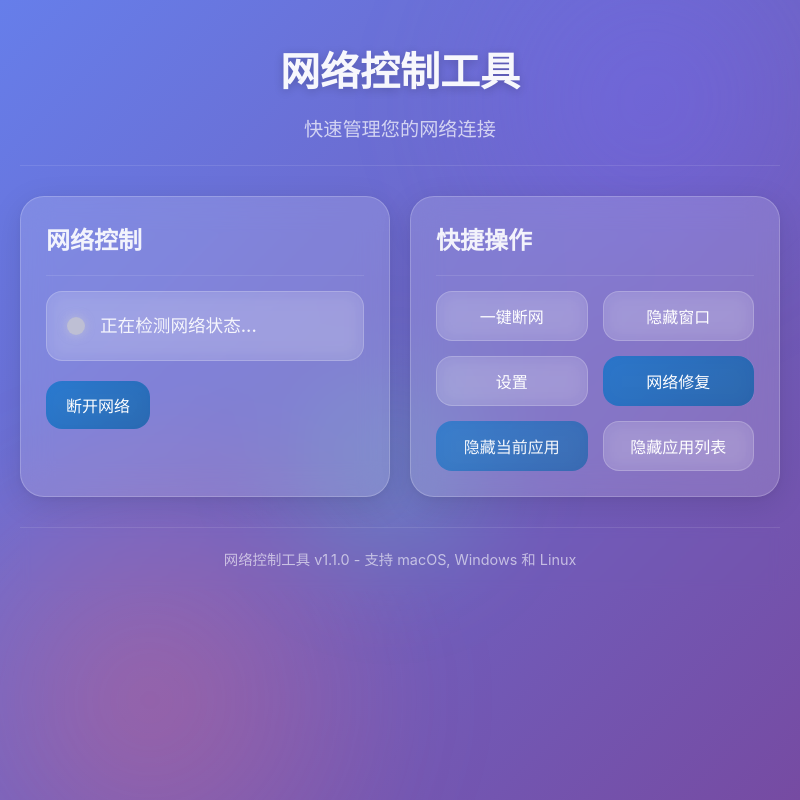
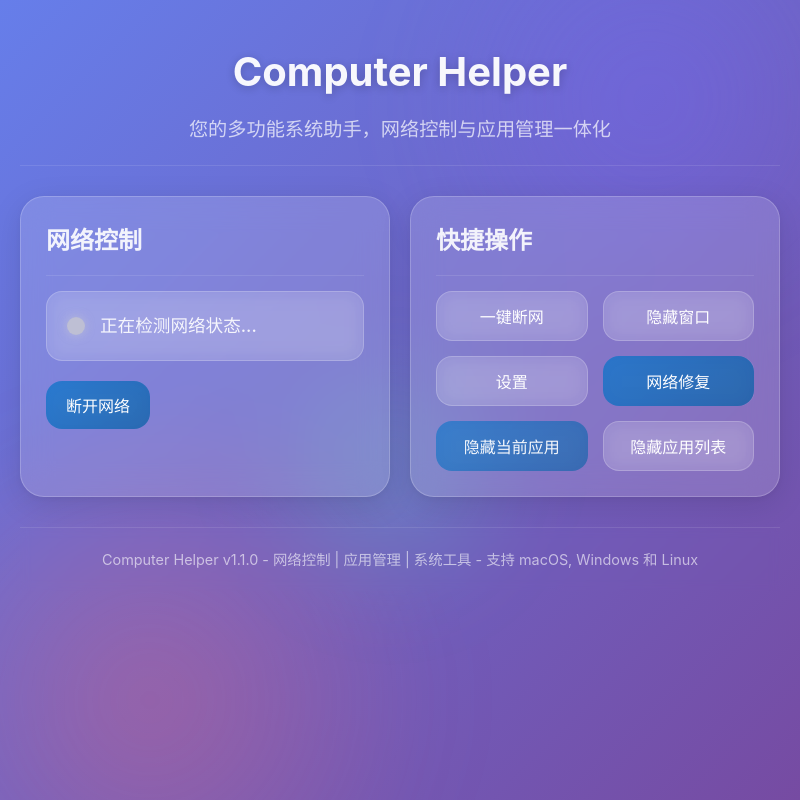
Before and after one commit to molder91/ComputerHelper, an Electron app: page src/renderer/index.html in a window 800 px wide. Drawn offline with Linux system fonts and the light colour scheme; no server answers.

Commit message:
Rebrand application from "网络控制工具" to "Computer Helper"\n\n- Update application title and descriptions in index.html\n- Modify product name in package.json\n- Enhance README.md with expanded feature descriptions\n- Standardize naming across all project files

```diff
--- a/package.json
+++ b/package.json
@@ -1,7 +1,7 @@
 {
   "name": "computer-helper",
   "version": "1.0.0",
-  "description": "一个跨平台的电脑助手应用",
+  "description": "一个跨平台的Computer Helper应用",
   "main": "src/main/main.js",
   "scripts": {
     "start": "electron .",
@@ -26,7 +26,7 @@
   },
   "build": {
     "appId": "com.computerhelper.app",
-    "productName": "ComputerHelper",
+    "productName": "Computer Helper",
     "directories": {
       "output": "dist"
     },
--- a/src/renderer/index.html
+++ b/src/renderer/index.html
@@ -3,7 +3,7 @@
 <head>
   <meta charset="UTF-8">
   <meta name="viewport" content="width=device-width, initial-scale=1.0">
-  <title>网络控制工具</title>
+  <title>Computer Helper</title>
   <link rel="stylesheet" href="styles.css">
 </head>
 <body>
@@ -14,8 +14,8 @@
   </div>
   <div class="container">
     <header>
-      <h1>网络控制工具</h1>
-      <p>快速管理您的网络连接</p>
+      <h1>Computer Helper</h1>
+      <p>您的多功能系统助手，网络控制与应用管理一体化</p>
     </header>
 
     <main>
@@ -174,7 +174,7 @@
     </main>
 
     <footer>
-      <p>网络控制工具 v1.1.0 - 支持 macOS, Windows 和 Linux</p>
+      <p>Computer Helper v1.1.0 - 网络控制 | 应用管理 | 系统工具 - 支持 macOS, Windows 和 Linux</p>
     </footer>
   </div>
 
```
Also changed, not shown: README.md.
